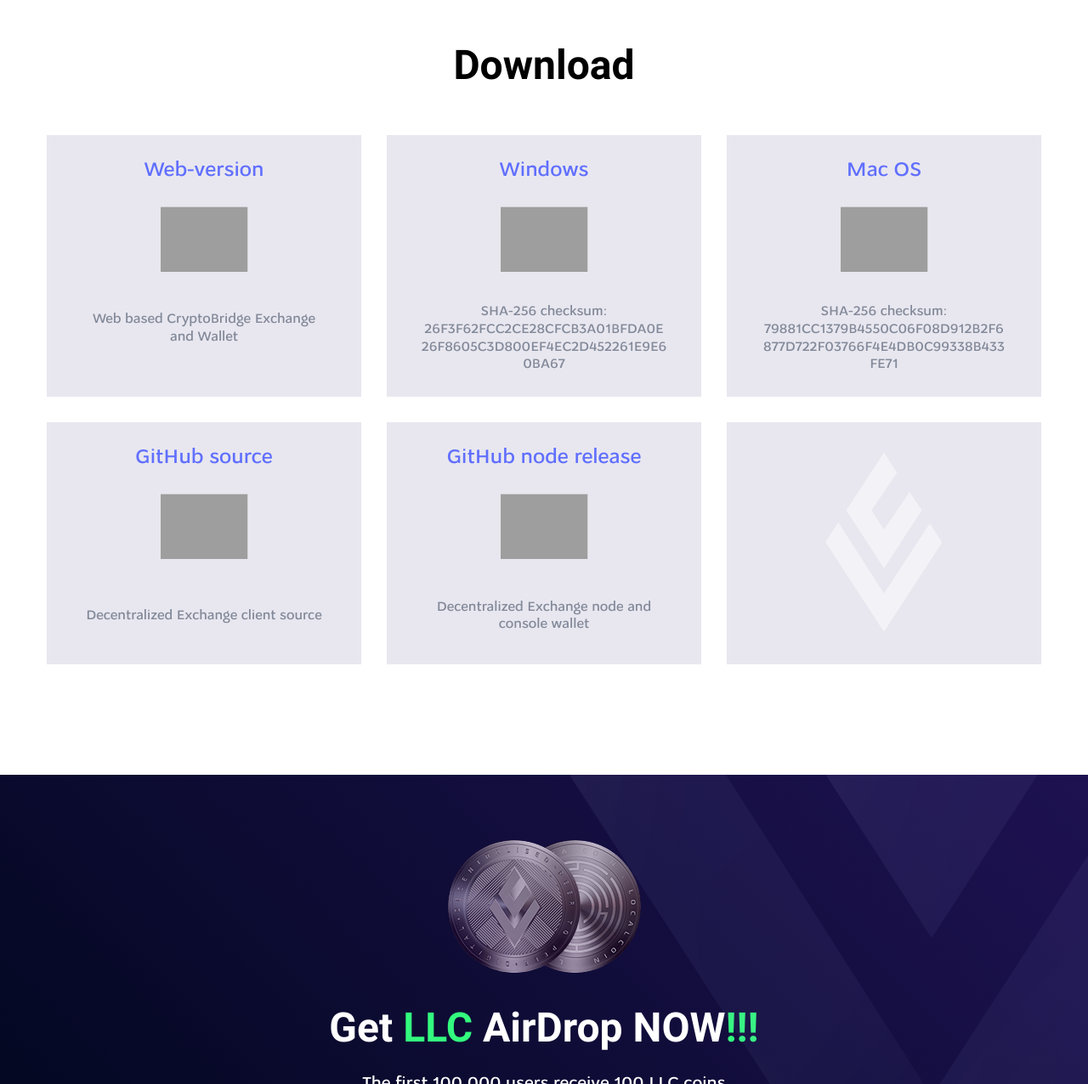
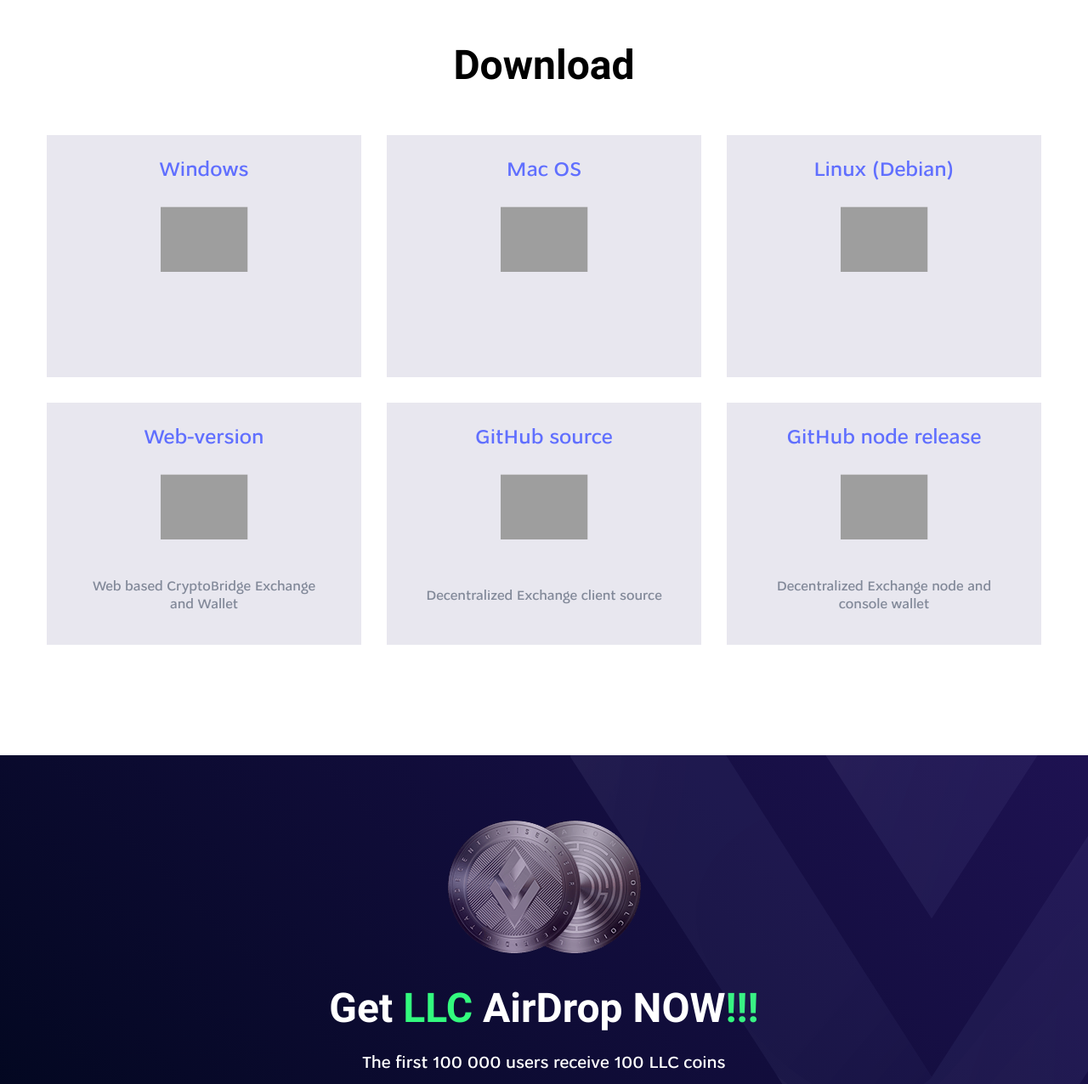
Before and after one commit to technozhantomz/localcoin_ico, a PHP site: page / in a window 1280 px wide. Shown: the part 5224-6500 px from the top of the page at 85% size. Run offline with PHP 8.4, Linux system fonts and the light colour scheme; some libraries are stand-ins or nearby versions; grey boxes are pictures that could not be loaded.

Commit message:
from server

```diff
--- a/index.php
+++ b/index.php
@@ -1119,24 +1119,39 @@
         <div class="container">
           <h2>Download</h2>
           <div class="row">
-            <div class="col-md-4"><a class="download__item wow flipInY" href="https://wallet.localcoin.is/" target="_blank">
-                <h4>Web-version</h4>
-                <div class="download__icon"><img src="img/svg/d-1.svg" alt="icon"></div>
-                <div class="download__text"><span>Web based CryptoBridge Exchange and Wallet</span></div></a>
-            </div>
-            <div class="col-md-4"><a class="download__item wow flipInY" href="https://localcoin.is/downloads/Localcoin-Client-1.0.0-Windows.zip" data-wow-delay=".2s">
+            <div class="col-md-4">
+              <a class="download__item wow flipInY" href="https://localcoin.is/downloads/Localcoin-Client-1.0.0-Windows.zip" data-wow-delay=".2s">
                 <h4>Windows</h4>
                 <div class="download__icon"><img src="img/svg/d-2.svg" alt="icon"></div>
-                <div class="download__text"><span style="word-break: break-all;">SHA-256 checksum:<br />26F3F62FCC2CE28CFCB3A01BFDA0E26F8605C3D800EF4EC2D452261E9E60BA67</span></div></a></div>
+                <div class="download__text">
+                  <!-- <span style="word-break: break-all;">SHA-256 checksum:<br />26F3F62FCC2CE28CFCB3A01BFDA0E26F8605C3D800EF4EC2D452261E9E60BA67</span> -->
+                </div>
+              </a>
+            </div>
             <div class="col-md-4"><a class="download__item wow flipInY" href="https://localcoin.is/downloads/Localcoin-Client-1.0.0-macOS.zip" data-wow-delay=".4s">
                 <h4>Mac OS</h4>
                 <div class="download__icon"><img src="img/svg/d-3.svg" alt="icon"></div>
-                <div class="download__text"><span style="word-break: break-all;">SHA-256 checksum:<br />79881CC1379B4550C06F08D912B2F6877D722F03766F4E4DB0C99338B433FE71</span></div></a></div>
-<!--        <div class="col-md-4"><a class="download__item wow flipInY" href="https://github.com/LocalCoinIS/LocalCoin-ui/releases" data-wow-delay=".6s">
+                <div class="download__text">
+                  <!-- <span style="word-break: break-all;">SHA-256 checksum:<br />79881CC1379B4550C06F08D912B2F6877D722F03766F4E4DB0C99338B433FE71</span> -->
+                </div>
+              </a>
+            </div>
+            <div class="col-md-4">
+              <a class="download__item wow flipInY" href="https://localcoin.is/downloads/Localcoin-Client-1.0.0-Deb.zip" data-wow-delay=".6s">
                 <h4>Linux (Debian)</h4>
                 <div class="download__icon"><img src="img/svg/d-4.svg" alt="icon"></div>
-                <div class="download__text"><span>SHA-256 checksum: 6772600955f8f8376b8cd2a01b7c024f<br>680439d10fb5559942cd48ba8a414090</span></div></a>
-            </div> -->
+                <div class="download__text">
+                  <!-- <span>SHA-256 checksum: 6772600955f8f8376b8cd2a01b7c024f680439d10fb5559942cd48ba8a414090</span> -->
+                </div>
+              </a>
+            </div>
+            <div class="col-md-4">
+              <a class="download__item wow flipInY" href="https://wallet.localcoin.is/" target="_blank">
+                <h4>Web-version</h4>
+                <div class="download__icon"><img src="img/svg/d-1.svg" alt="icon"></div>
+                <div class="download__text"><span>Web based CryptoBridge Exchange and Wallet</span></div>
+              </a>
+            </div>
             <div class="col-md-4"><a class="download__item wow flipInY" href="https://github.com/LocalCoinIS/LocalCoin-ui"  target="_blank" data-wow-delay=".8s">
                 <h4>GitHub source</h4>
                 <div class="download__icon"><img src="img/svg/d-5.svg" alt="icon"></div>
@@ -1147,11 +1162,11 @@
               <div class="download__icon"><img src="img/svg/d-5.svg" alt="icon"></div>
               <div class="download__text"><span>Decentralized Exchange node and console wallet</span></div></a>
           </div>
-            <div class="col-md-4">
+<!--             <div class="col-md-4">
               <div class="download__item download__item_empty wow flipInY" data-wow-delay="1s">
                 <div class="download__icon download__icon_empty"><img src="img/svg/d-6.svg" alt="icon"></div>
               </div>
-            </div>
+            </div> -->
           </div>
         </div>
       </section>
```
